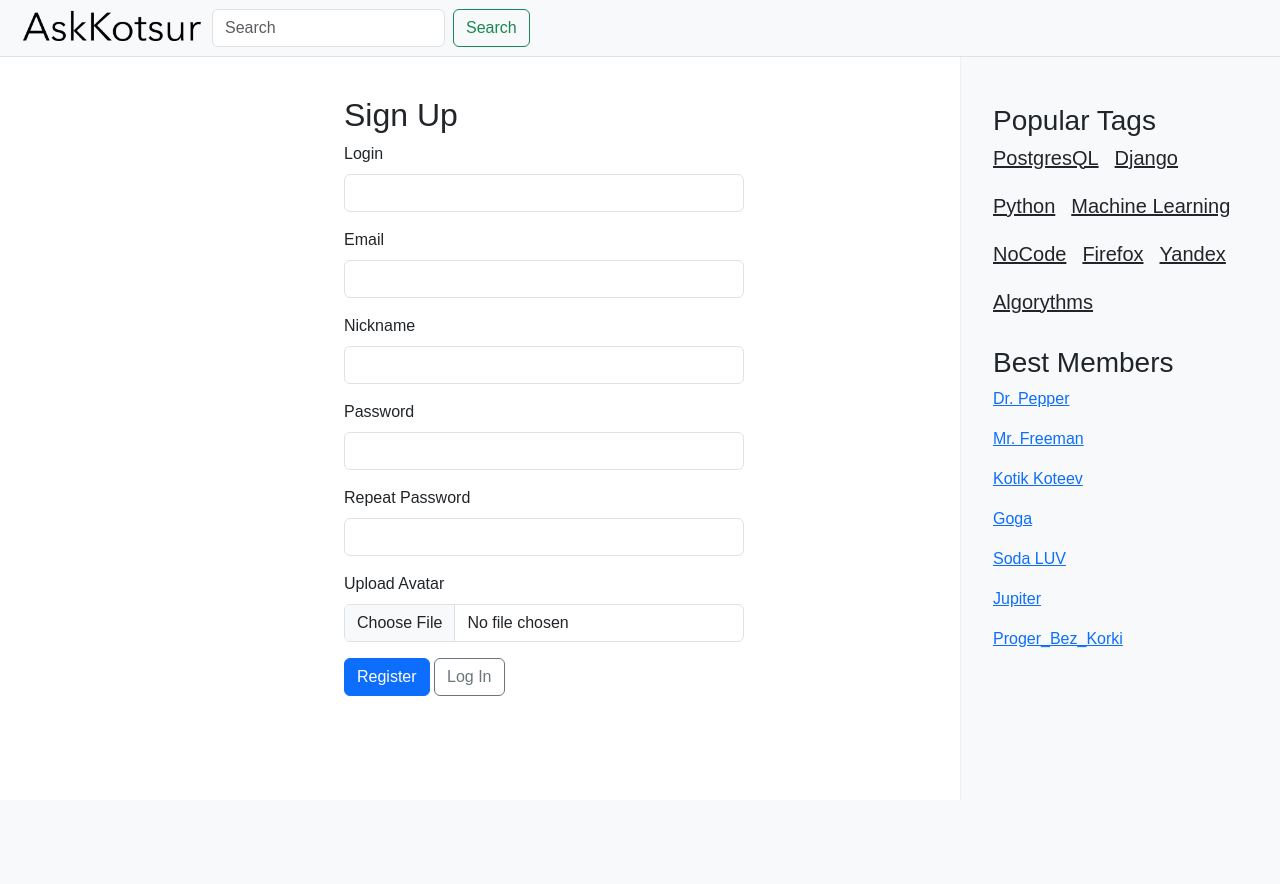
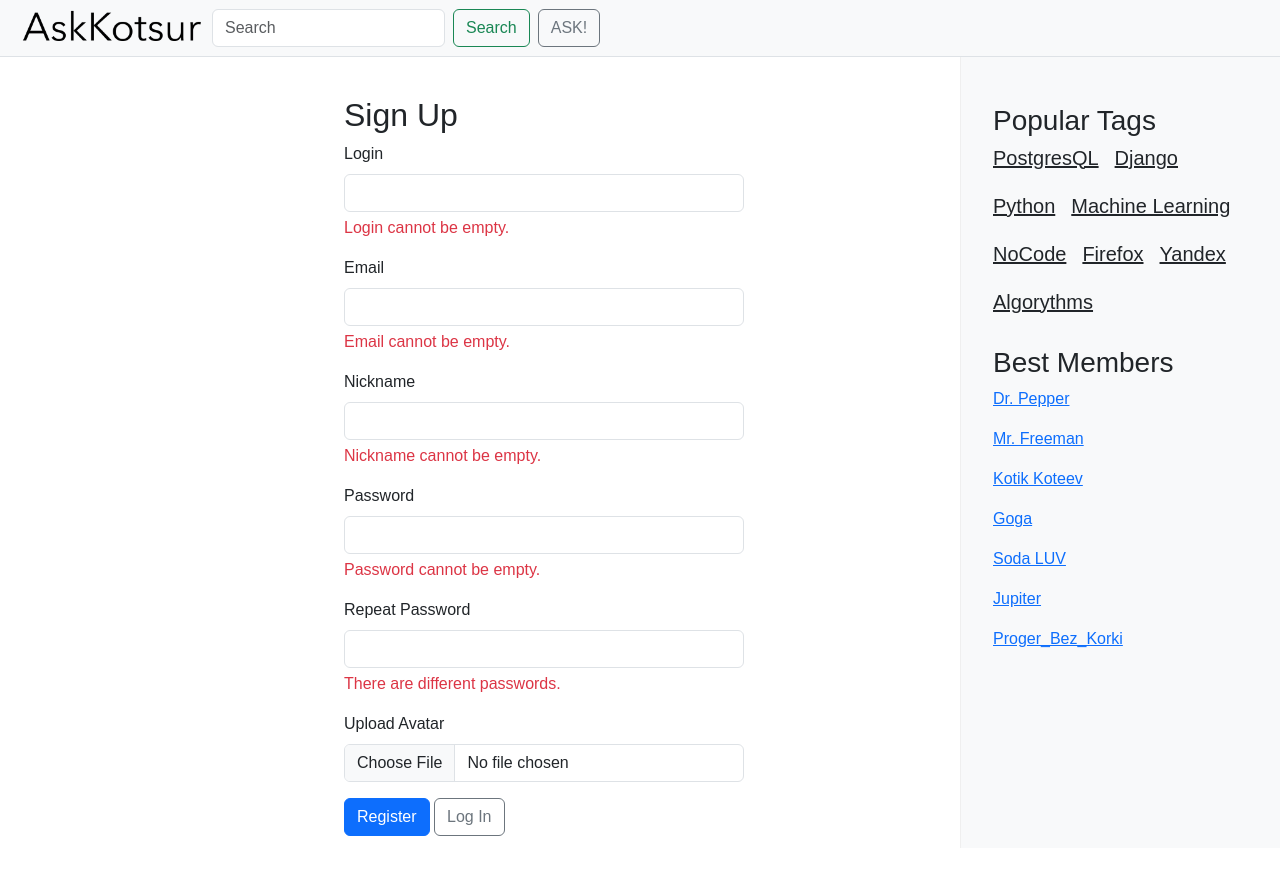
Before and after one commit to savakotsur/ASKME_KOTSUR, a Python web app: template templates/signup.html in a window 1280 px wide. Before the commit the page ends 696 px from the top, so only its background shows below. Run offline with Jinja, Linux system fonts and the light colour scheme; the template is opened without the code that fills it, so the values that code supplies are empty; some libraries are stand-ins or nearby versions.

Commit message:
minor fixes + ask added

```diff
--- a/templates/ask.html
+++ b/templates/ask.html
@@ -26,6 +26,7 @@
                 <form class="d-flex" role="search">
                     <input class="form-control me-2" type="search" placeholder="Search" aria-label="Search">
                     <button class="btn btn-outline-success" type="submit">Search</button>
+                    <button class="btn btn-outline-secondary mx-2" type="submit">ASK!</button>
                 </form>
             </div>
 
@@ -53,22 +54,25 @@
         <div class="col m-5 ">
             <h1 class="text-left my-4">New Question</h1>
 
+            <div class="text-danger mt-1">Title cannot be empty.</div>
             <div class="input-group mb-3" style="width: 75%;">
                 <span class="input-group-text" id="basic-addon1">Title</span>
                 <input type="text" class="form-control" aria-label="Title" aria-describedby="basic-addon1">
             </div>
 
+            <div class="text-danger mt-1">Question cannot be empty.</div>
             <div class="input-group mb-3" style="width: 75%;">
                 <span class="input-group-text" id="basic-addon1">Text</span>
                 <textarea type="text" class="form-control" aria-label="Text" aria-describedby="basic-addon1" rows="15"></textarea>
             </div>
 
+            <div class="text-danger mt-1">Tags cannot be empty.</div>
             <div class="input-group mb-3" style="width: 75%;">
                 <span class="input-group-text" id="basic-addon1">Tags</span>
                 <input type="text" class="form-control" aria-label="Tags" aria-describedby="basic-addon1">
             </div>
 
-            <button class="btn btn-outline-success" type="submit">Search</button>
+            <button class="btn btn-outline-success" type="submit">Ask</button>
 
         </div>
 
--- a/templates/base.html
+++ b/templates/base.html
@@ -26,6 +26,7 @@
                 <form class="d-flex" role="search">
                     <input class="form-control me-2" type="search" placeholder="Search" aria-label="Search">
                     <button class="btn btn-outline-success" type="submit">Search</button>
+                    <button class="btn btn-outline-secondary mx-2" type="submit">ASK!</button>
                 </form>
             </div>
 
--- a/templates/index.html
+++ b/templates/index.html
@@ -26,6 +26,7 @@
                 <form class="d-flex" role="search">
                     <input class="form-control me-2" type="search" placeholder="Search" aria-label="Search">
                     <button class="btn btn-outline-success" type="submit">Search</button>
+                    <button class="btn btn-outline-secondary mx-2" type="submit">ASK!</button>
                 </form>
             </div>
 
--- a/templates/login.html
+++ b/templates/login.html
@@ -26,6 +26,7 @@
                 <form class="d-flex" role="search">
                     <input class="form-control me-2" type="search" placeholder="Search" aria-label="Search">
                     <button class="btn btn-outline-success" type="submit">Search</button>
+                    <button class="btn btn-outline-secondary mx-2" type="submit">ASK!</button>
                 </form>
             </div>
 
--- a/templates/question.html
+++ b/templates/question.html
@@ -24,6 +24,7 @@
                 <form class="d-flex" role="search">
                     <input class="form-control me-2" type="search" placeholder="Search" aria-label="Search">
                     <button class="btn btn-outline-success" type="submit">Search</button>
+                    <button class="btn btn-outline-secondary mx-2" type="submit">ASK!</button>
                 </form>
             </div>
             <div class="d-flex gap-1">
--- a/templates/signup.html
+++ b/templates/signup.html
@@ -26,6 +26,7 @@
                 <form class="d-flex" role="search">
                     <input class="form-control me-2" type="search" placeholder="Search" aria-label="Search">
                     <button class="btn btn-outline-success" type="submit">Search</button>
+                    <button class="btn btn-outline-secondary mx-2" type="submit">ASK!</button>
                 </form>
             </div>
 
@@ -45,22 +46,27 @@
                     <div class="mb-3">
                         <label for="login" class="form-label">Login</label>
                         <input type="text" class="form-control" id="login" name="login" maxlength="40" required style="max-width: 400px;">
+                        <div class="text-danger mt-1">Login cannot be empty.</div>
                     </div>
                     <div class="mb-3">
                         <label for="email" class="form-label">Email</label>
                         <input type="email" class="form-control" id="email" name="email" maxlength="40" required style="max-width: 400px;">
+                        <div class="text-danger mt-1">Email cannot be empty.</div>
                     </div>
                     <div class="mb-3">
                         <label for="nickname" class="form-label">Nickname</label>
                         <input type="text" class="form-control" id="nickname" name="nickname" maxlength="40" required style="max-width: 400px;">
+                        <div class="text-danger mt-1">Nickname cannot be empty.</div>
                     </div>
                     <div class="mb-3">
                         <label for="password" class="form-label">Password</label>
                         <input type="password" class="form-control" id="password" name="password" maxlength="40" required style="max-width: 400px;">
+                        <div class="text-danger mt-1">Password cannot be empty.</div>
                     </div>
                     <div class="mb-3">
                         <label for="repeat-password" class="form-label">Repeat Password</label>
                         <input type="password" class="form-control" id="repeat-password" name="repeat-password" maxlength="40" required style="max-width: 400px;">
+                        <div class="text-danger mt-1">There are different passwords.</div>
                     </div>
                     <div class="mb-3">
                         <label for="avatar" class="form-label">Upload Avatar</label>
```
